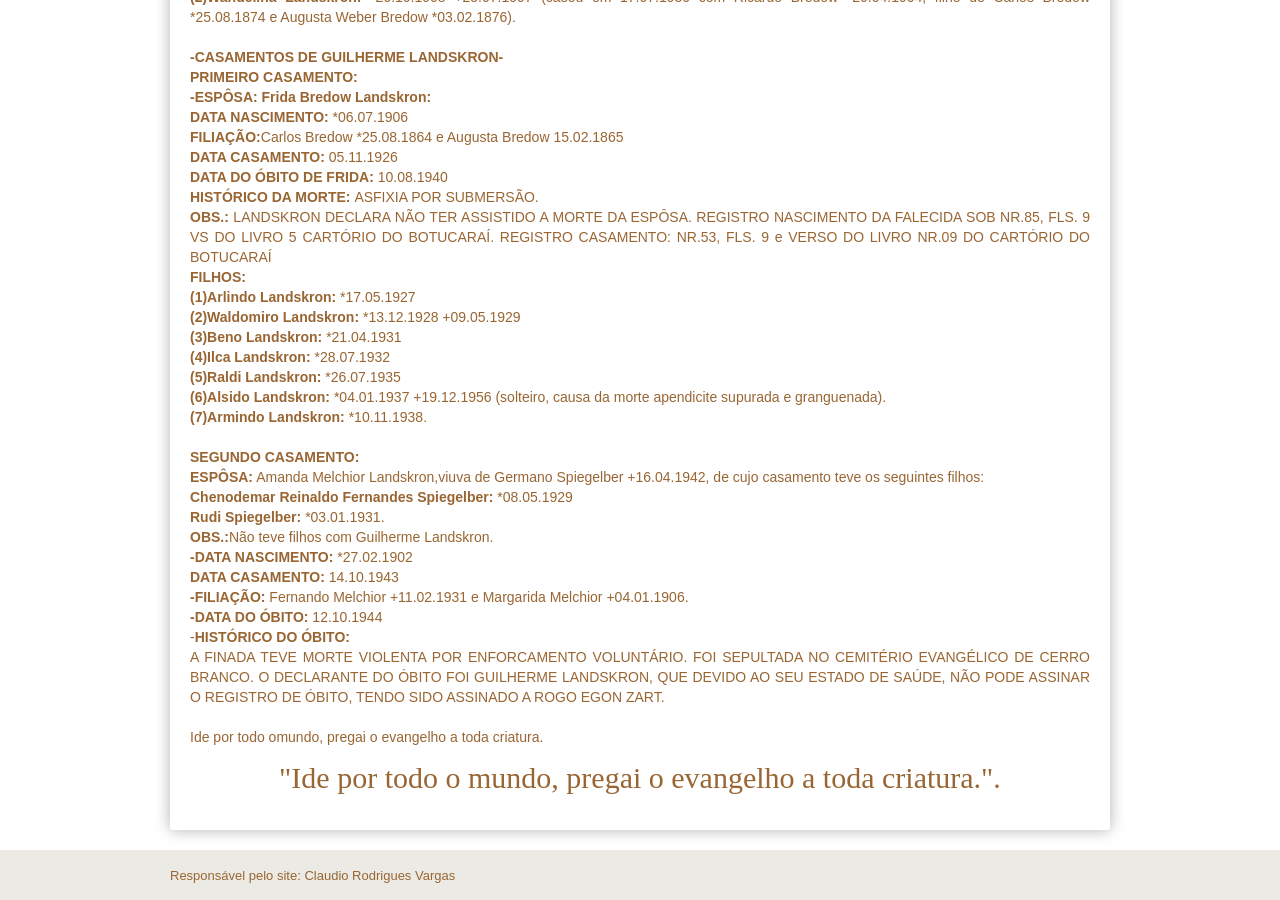
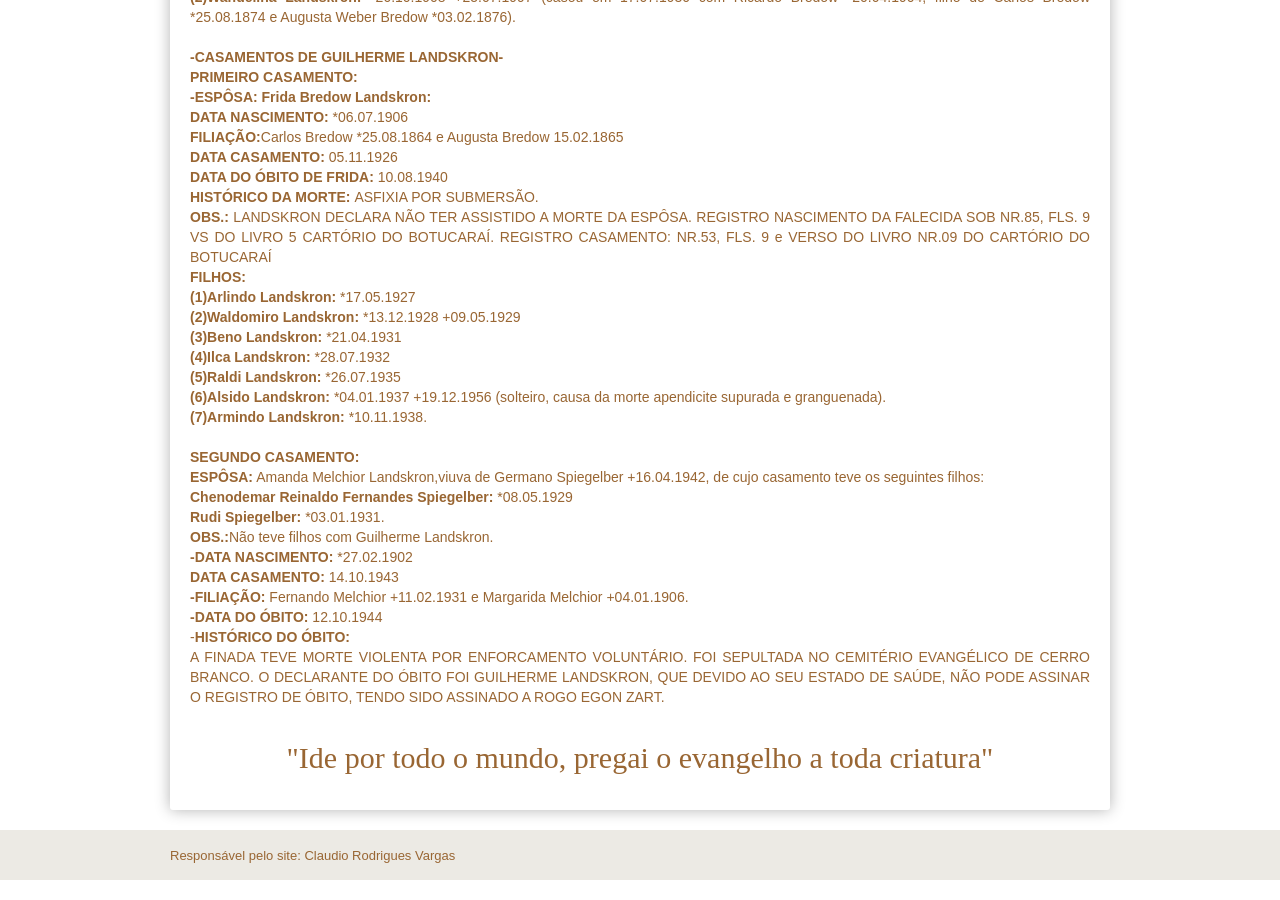
Before and after one commit to claudiovargas1955/claudiovargas1955.github.io, a Jekyll site: the page built from _pages/arvore-genealogica-de-guilherme landskron.html, in a window 1280 px wide and 900 px high, scrolled down 1195 px. Built offline with Jekyll 4.4.1, drawn with Linux system fonts in a browser that asks for light colours; some web fonts are replaced.

Commit message:
Update arvore-genealogica-de-guilherme landskron.html

```diff
--- a/_pages/arvore-genealogica-de-guilherme landskron.html
+++ b/_pages/arvore-genealogica-de-guilherme landskron.html
@@ -128,6 +128,5 @@ LIVRO NR.09 DO CARTÓRIO DO BOTUCARAÍ<br>
 ÓBITO FOI GUILHERME LANDSKRON, QUE DEVIDO AO SEU ESTADO DE SAÚDE, NÃO PODE ASSINAR O REGISTRO DE ÓBITO, TENDO SIDO ASSINADO A ROGO EGON
 ZART.<br><br>
 
-Ide por todo omundo, pregai o evangelho a toda criatura.
 <p style="text-align:center;  color:#996633; font-size:30px; font-family: 'Rancho', cursive">"Ide por todo o mundo, pregai o evangelho
-a toda criatura.". </p>
+a toda criatura" </p>
```
